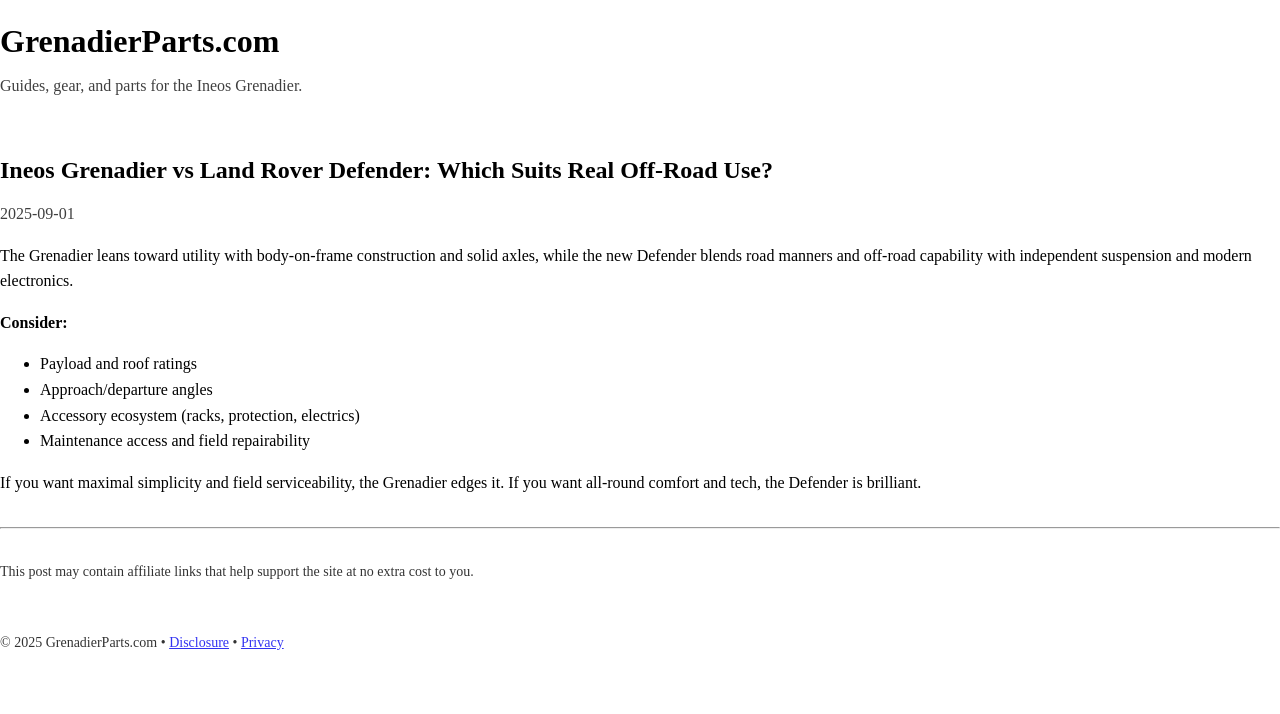
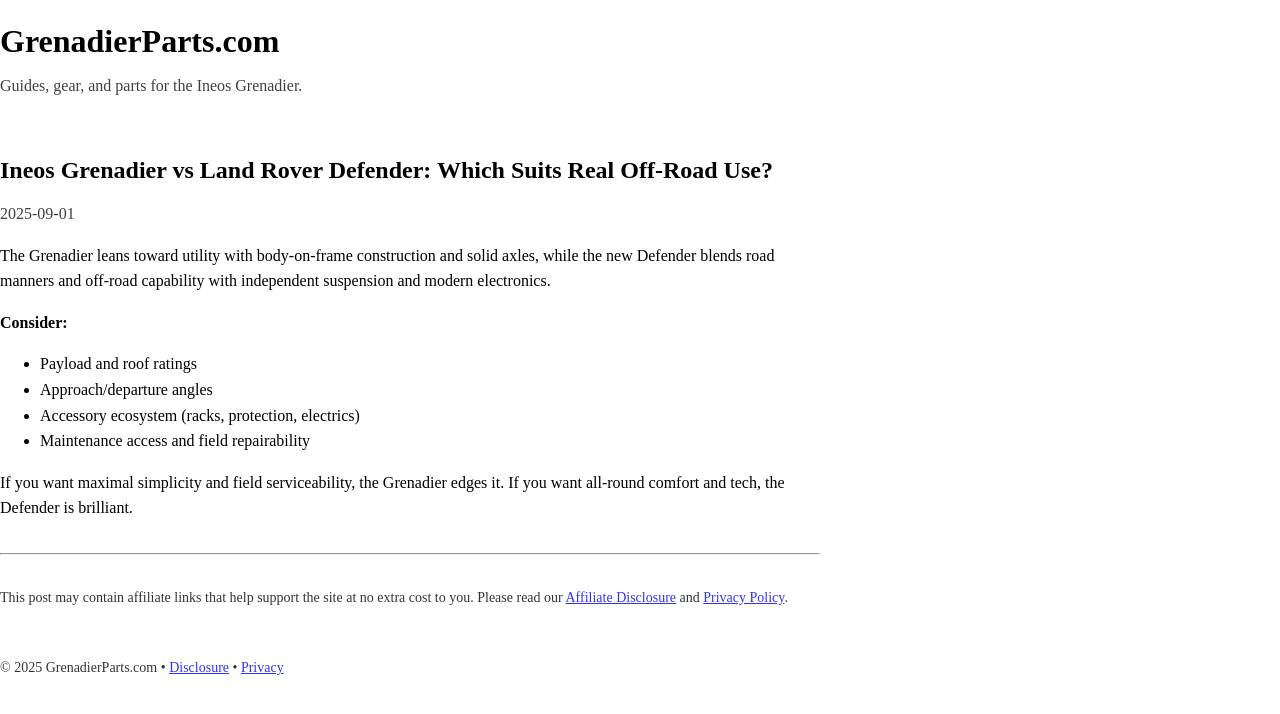
Before and after one commit to jamesrees22/grenadierparts, a Next.js app: page /posts/defender-vs-grenadier in a window 1280 px wide. Shown: the top 714 px of the page. Built offline with nearby package versions, Linux system fonts and the light colour scheme; no server answers.

Commit message:
feat(posts): add disclaimer with links to Privacy Policy & Affiliate Disclosure

```diff
--- a/app/posts/[slug]/page.tsx
+++ b/app/posts/[slug]/page.tsx
@@ -11,11 +11,11 @@
   }
 
   return (
-    <article>
+    <article style={{ maxWidth: 820 }}>
       <h1>{post.title}</h1>
       <p style={{ opacity: 0.75, marginTop: -8 }}>{post.date}</p>
 
-      {/* Top ad (replace data-ad-slot with your real slot ID after AdSense approval) */}
+      {/* Top ad (replace slot ID after AdSense approval) */}
       <AdSenseBlock
         data-ad-slot="1234567890"
         data-ad-format="auto"
@@ -24,7 +24,7 @@
 
       <div dangerouslySetInnerHTML={{ __html: post.html }} />
 
-      {/* Bottom ad (replace data-ad-slot with your real slot ID after AdSense approval) */}
+      {/* Bottom ad */}
       <div style={{ marginTop: 24 }}>
         <AdSenseBlock
           data-ad-slot="9876543210"
@@ -34,8 +34,13 @@
       </div>
 
       <hr style={{ margin: "32px 0" }} />
+
+      {/* Disclaimer */}
       <p style={{ fontSize: 14, opacity: 0.8 }}>
         This post may contain affiliate links that help support the site at no extra cost to you.
+        Please read our{" "}
+        <a href="/disclosure" style={{ textDecoration: "underline" }}>Affiliate Disclosure</a> and{" "}
+        <a href="/privacy" style={{ textDecoration: "underline" }}>Privacy Policy</a>.
       </p>
     </article>
   );
```
